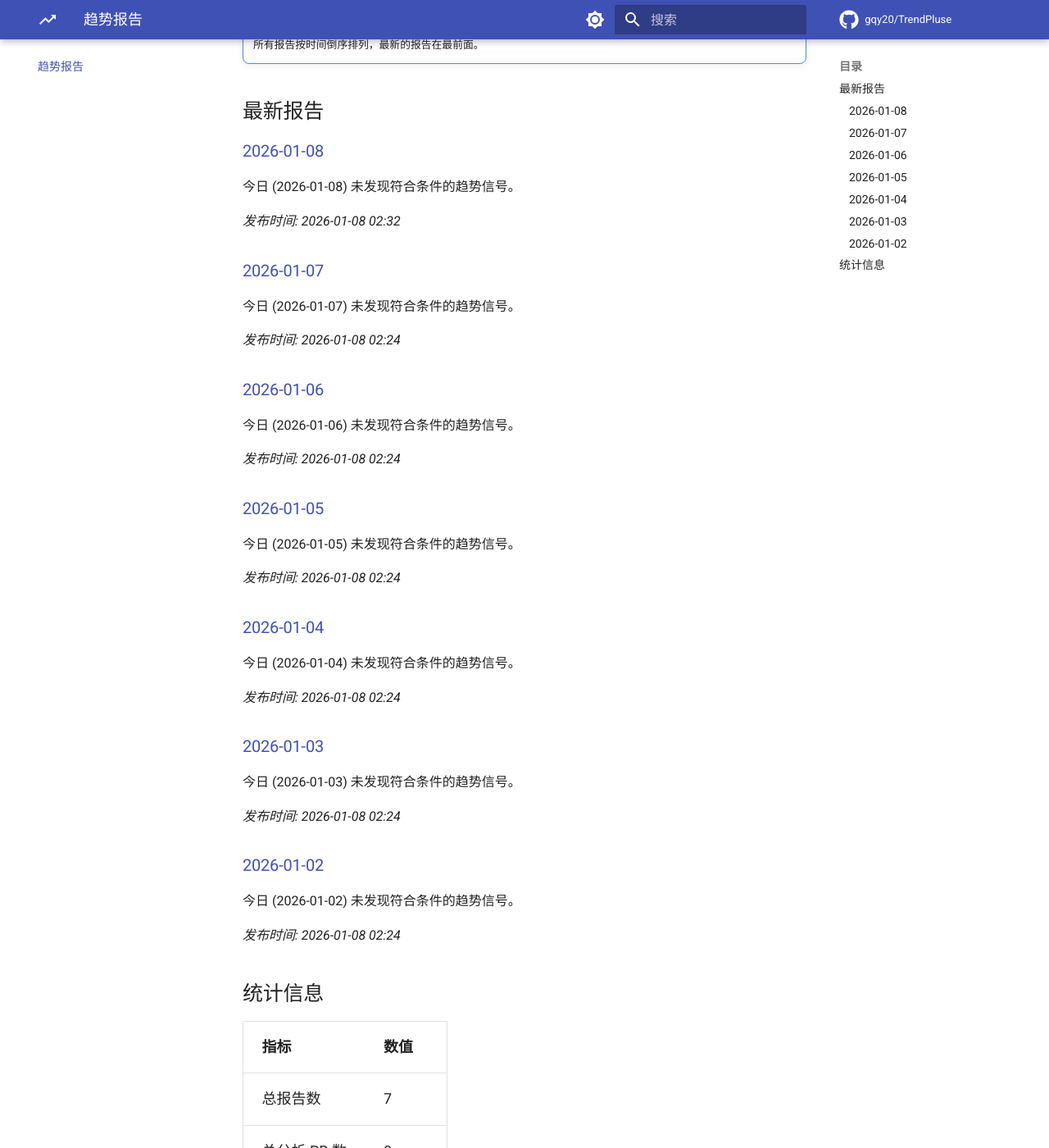
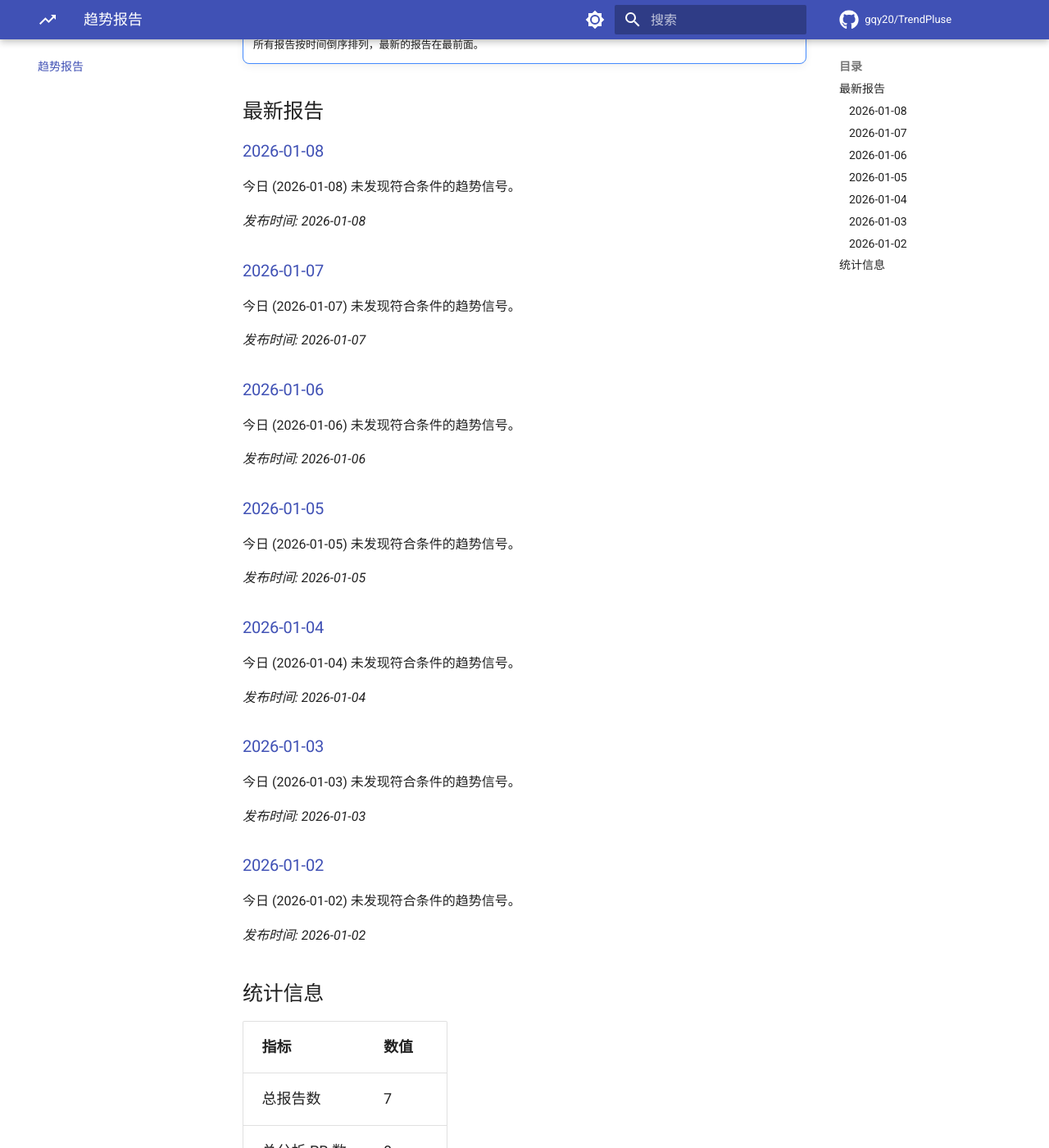
Before and after one commit to gqy20/TrendPluse, an MkDocs documentation site: the page built from docs/reports/index.md, in a window 1280 px wide and 1400 px high, scrolled down 233 px. Shown: the whole window at 82% size. Built offline with MkDocs 1.6.1 and Material for MkDocs 9.7.7, drawn with Linux system fonts in a browser that asks for light colours; nearby versions of some CDN libraries; library files that are not in the unit come from our copies; comment, search, counter and statistics services are not loaded.

Commit message:
fix: 修复报告索引发布时间使用文件修改时间的问题
- 修改 generate_report_index.py 使用报告日期而非文件修改时间
- 避免 CI 环境中文件操作导致的时间戳不一致
- 现在每个报告显示正确的发布日期

Co-Authored-By: Claude <noreply@anthropic.com>

```diff
--- a/docs/reports/index.md
+++ b/docs/reports/index.md
@@ -7,43 +7,43 @@
 
 今日 (2026-01-08) 未发现符合条件的趋势信号。
 
-*发布时间: 2026-01-08 02:32*
+*发布时间: 2026-01-08*
 
 ### [2026-01-07](report-2026-01-07.md)
 
 今日 (2026-01-07) 未发现符合条件的趋势信号。
 
-*发布时间: 2026-01-08 02:24*
+*发布时间: 2026-01-07*
 
 ### [2026-01-06](report-2026-01-06.md)
 
 今日 (2026-01-06) 未发现符合条件的趋势信号。
 
-*发布时间: 2026-01-08 02:24*
+*发布时间: 2026-01-06*
 
 ### [2026-01-05](report-2026-01-05.md)
 
 今日 (2026-01-05) 未发现符合条件的趋势信号。
 
-*发布时间: 2026-01-08 02:24*
+*发布时间: 2026-01-05*
 
 ### [2026-01-04](report-2026-01-04.md)
 
 今日 (2026-01-04) 未发现符合条件的趋势信号。
 
-*发布时间: 2026-01-08 02:24*
+*发布时间: 2026-01-04*
 
 ### [2026-01-03](report-2026-01-03.md)
 
 今日 (2026-01-03) 未发现符合条件的趋势信号。
 
-*发布时间: 2026-01-08 02:24*
+*发布时间: 2026-01-03*
 
 ### [2026-01-02](report-2026-01-02.md)
 
 今日 (2026-01-02) 未发现符合条件的趋势信号。
 
-*发布时间: 2026-01-08 02:24*
+*发布时间: 2026-01-02*
 
 ## 统计信息
 
```
Also changed, not shown: 1 other file.
